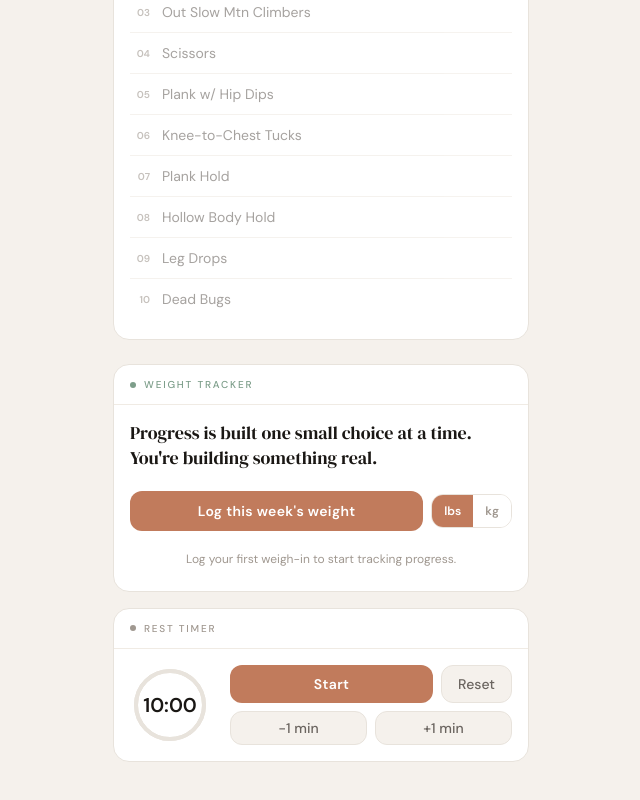
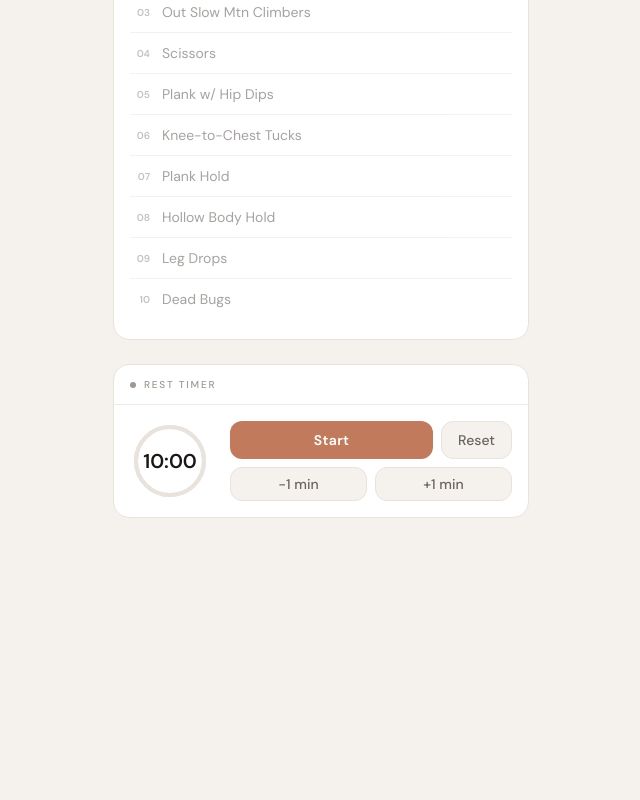
Before and after one commit to zahraquettawala/workout-pwa, a Next.js app: page / in a window 1280 px wide. Shown: the part 945-1745 px from the top of the page, without its empty margins (319-959 px from the left). After the commit the page ends 1503 px from the top, so only its background shows below. Built offline with nearby package versions, Linux system fonts and the light colour scheme.

Commit message:
Show weight tracker on weekend tab only

```diff
--- a/app/page.tsx
+++ b/app/page.tsx
@@ -18,9 +18,11 @@ export default function Home() {
       <DayNav selected={selected} today={today} onChange={setSelected} />
       <div className="flex-1 overflow-y-auto">
         <WorkoutView workout={workout} />
-        <section className="mx-4 mb-4 rounded-2xl overflow-hidden" style={{ background: 'var(--surface)', border: '1px solid var(--border)' }}>
-          <WeightTracker />
-        </section>
+        {selected === 'weekend' && (
+          <section className="mx-4 mb-4 rounded-2xl overflow-hidden" style={{ background: 'var(--surface)', border: '1px solid var(--border)' }}>
+            <WeightTracker />
+          </section>
+        )}
         {/* Rest Timer */}
         <section className="mx-4 mb-10 rounded-2xl overflow-hidden" style={{ background: 'var(--surface)', border: '1px solid var(--border)' }}>
           <div className="flex items-center gap-2 px-4 py-3" style={{ borderBottom: '1px solid var(--border-light)' }}>
```
